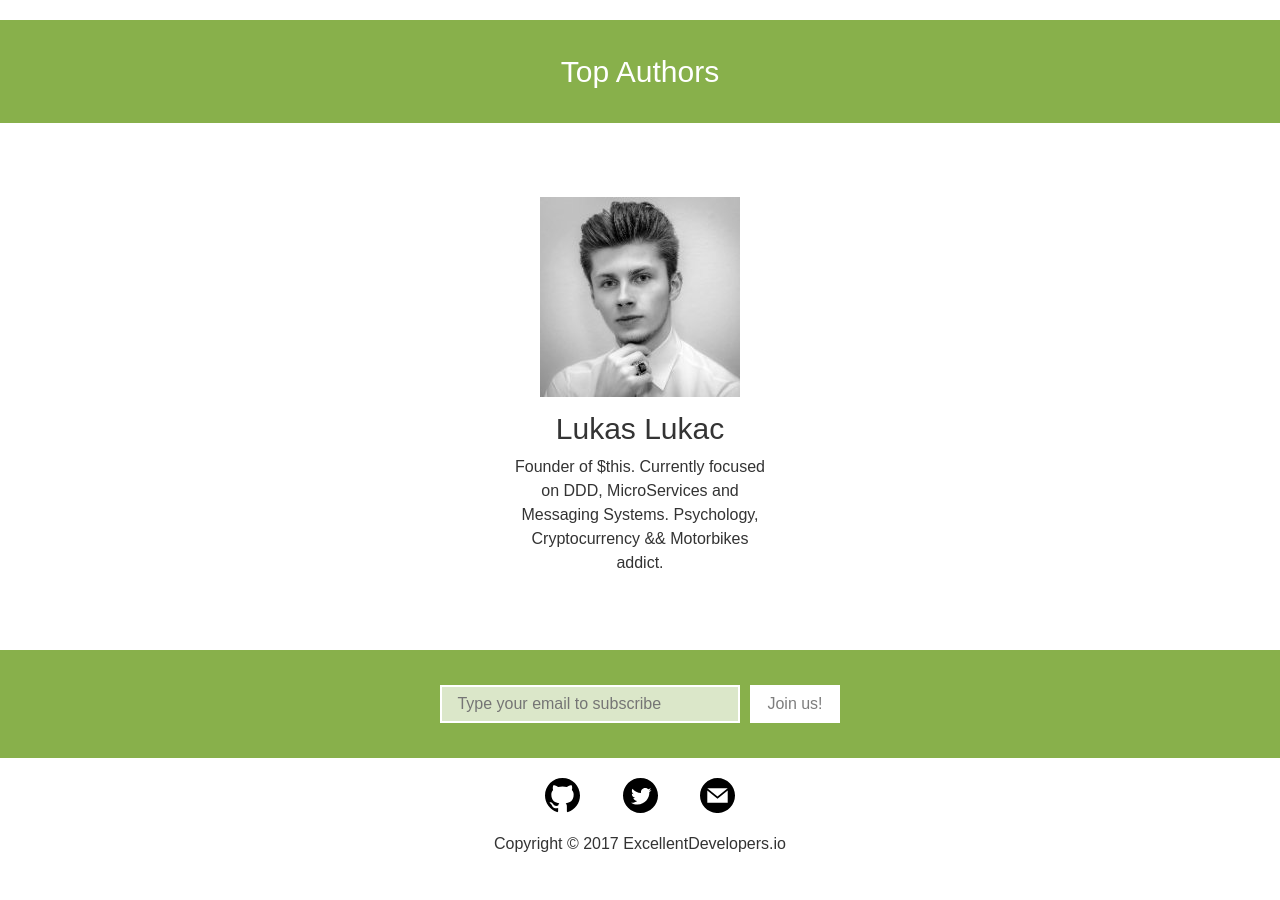
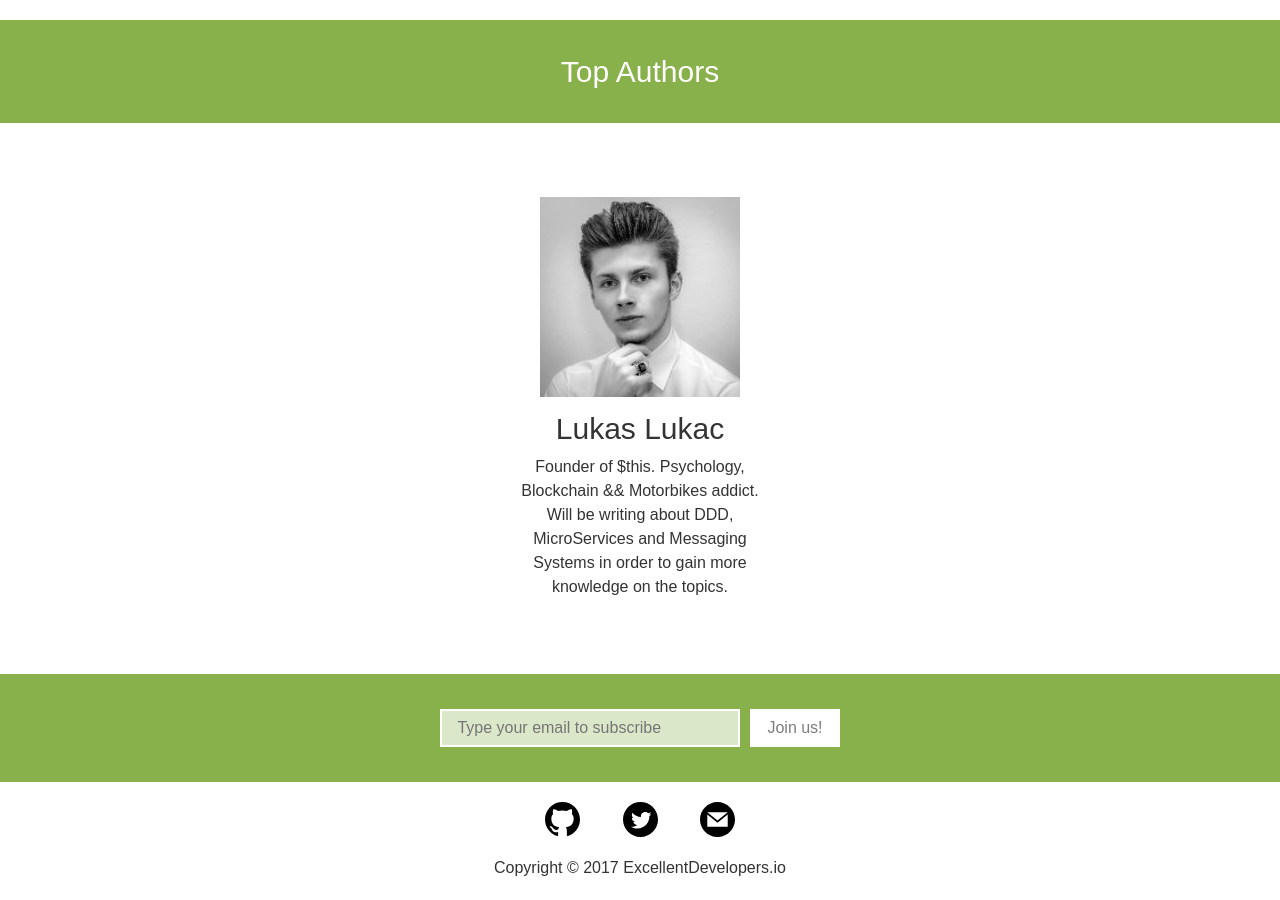
Before and after one commit to ExcellentDevelopers/excellentdevelopers.github.io, a Jekyll site: the page built from index.md, in a window 1280 px wide and 900 px high, scrolled down 1074 px. Built offline with Jekyll 4.4.1, drawn with Linux system fonts in a browser that asks for light colours; nearby versions of some CDN libraries; some web fonts are replaced; comment, search, counter and statistics services are not loaded; the repository's description, which GitHub fills in, is left out; before the commit the page ends 1950 px from its top, so only the background shows below that.

Commit message:
Updates description of author with ID 1

```diff
--- a/_data/users.yml
+++ b/_data/users.yml
@@ -1,5 +1,5 @@
 - id: 1
   name: Lukas Lukac
-  description: Founder of $this. Currently focused on DDD, MicroServices and Messaging Systems. Psychology, Cryptocurrency && Motorbikes addict.
+  description: Founder of $this. Psychology, Blockchain && Motorbikes addict. Will be writing about DDD, MicroServices and Messaging Systems in order to gain more knowledge on the topics.
   image: author/llukac.jpg
   web: https://twitter.com/EnchanterIO
```
